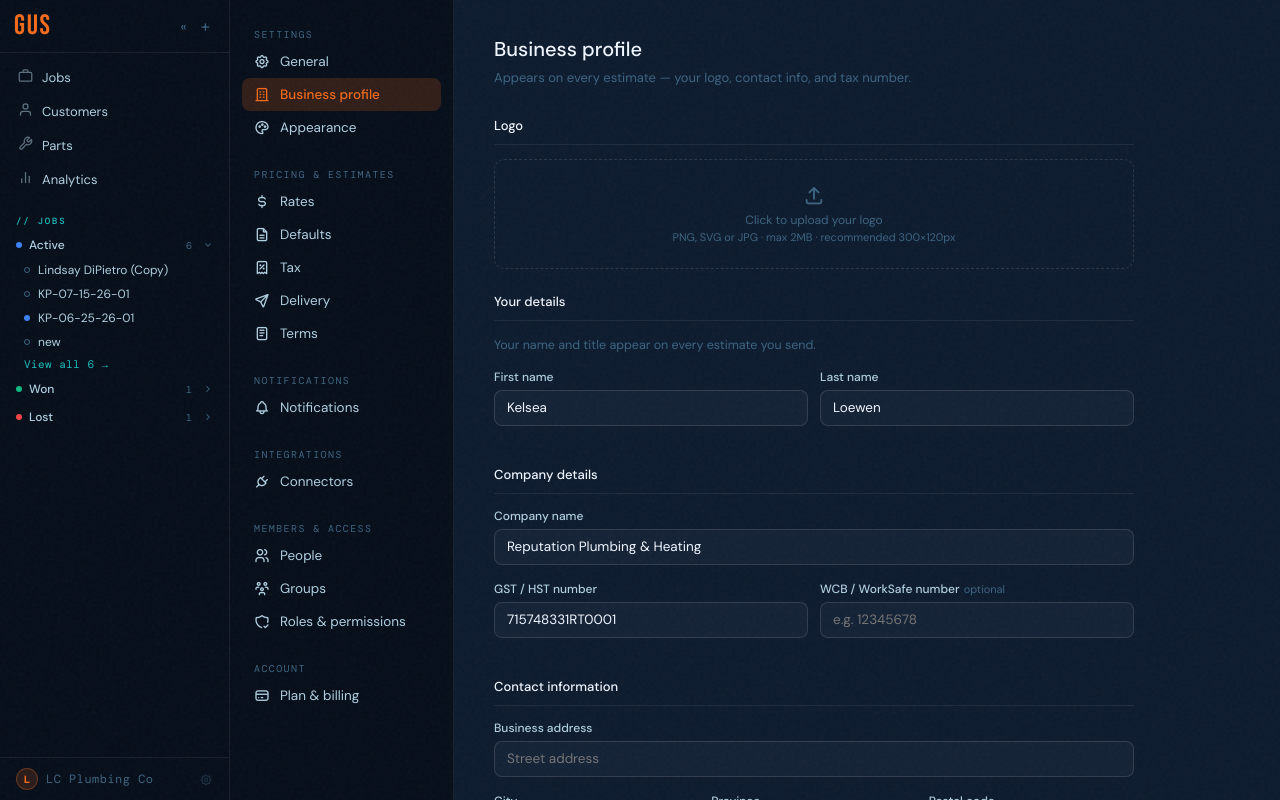
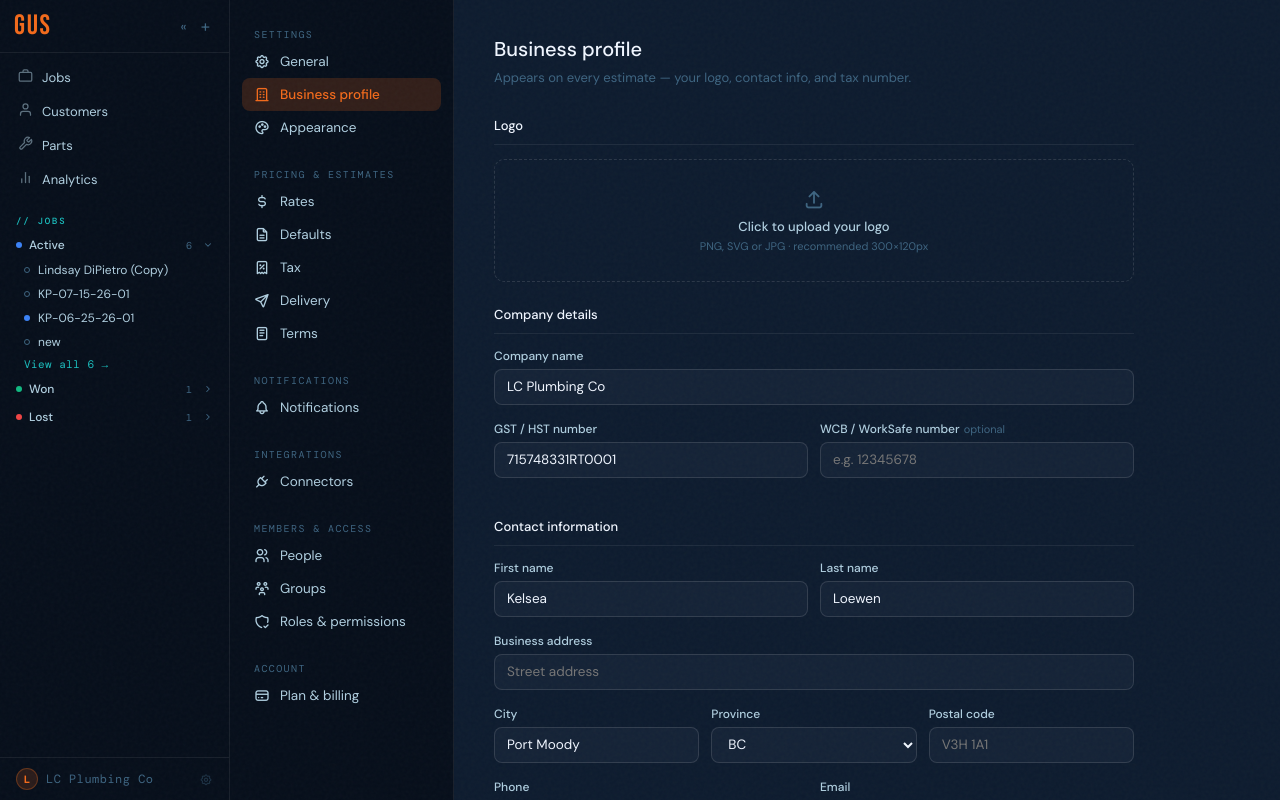
Before and after one commit to ldipietro19/gus-prototype, a Next.js app: page /settings in a window 1280 px wide. Built offline with nearby package versions, Linux system fonts and the light colour scheme.

Commit message:
wire all estimate settings to quote page + logo upload

```diff
--- a/components/SettingsPanel.tsx
+++ b/components/SettingsPanel.tsx
@@ -1,7 +1,7 @@
 "use client";
-import { useState, useEffect } from "react";
+import { useState, useEffect, useRef } from "react";
 import { calculateTax, formatTaxLabel, Province, PST_PROVINCES, PROVINCE_NAMES } from "@/lib/taxEngine";
-import { defaultPricingSettings, loadPricingSettings, savePricingSettings } from "@/lib/mockData";
+import { defaultPricingSettings, loadPricingSettings, savePricingSettings, loadLogo, saveLogo, removeLogo } from "@/lib/mockData";
 
 type Tab =
   | "general" | "business" | "appearance"
@@ -111,6 +111,26 @@ export default function SettingsPanel() {
   ]);
   const [followupExpandedStep, setFollowupExpandedStep] = useState<number | null>(null);
 
+  // Business profile
+  const [companyName, setCompanyName] = useState(defaultPricingSettings.companyName);
+  const [gstNumber, setGstNumber] = useState(defaultPricingSettings.gstNumber);
+  const [phone, setPhone] = useState(defaultPricingSettings.phone);
+  const [bizEmail, setBizEmail] = useState(defaultPricingSettings.email);
+  const [logoUrl, setLogoUrl] = useState<string | null>(null);
+  const logoInputRef = useRef<HTMLInputElement>(null);
+
+  const handleLogoUpload = (e: React.ChangeEvent<HTMLInputElement>) => {
+    const file = e.target.files?.[0];
+    if (!file) return;
+    const reader = new FileReader();
+    reader.onload = (ev) => {
+      const dataUrl = ev.target?.result as string;
+      saveLogo(dataUrl);
+      setLogoUrl(dataUrl);
+    };
+    reader.readAsDataURL(file);
+  };
+
   const [province, setProvince] = useState<Province>(defaultPricingSettings.province);
   const [pstRegistered, setPstRegistered] = useState(defaultPricingSettings.pstRegistered);
   const [standardLaborRate, setStandardLaborRate] = useState(defaultPricingSettings.standardLaborRate);
@@ -129,6 +149,11 @@ export default function SettingsPanel() {
 
   useEffect(() => {
     const s = loadPricingSettings();
+    setCompanyName(s.companyName);
+    setGstNumber(s.gstNumber);
+    setPhone(s.phone);
+    setBizEmail(s.email);
+    setLogoUrl(loadLogo());
     setProvince(s.province);
     setPstRegistered(s.pstRegistered);
     setStandardLaborRate(s.standardLaborRate);
@@ -204,32 +229,58 @@ export default function SettingsPanel() {
           <div>
             <h1 style={{ fontSize: "20px", fontWeight: 500, color: "var(--text)", marginBottom: "6px" }}>Business profile</h1>
             <p style={{ fontSize: "13px", color: "var(--text-muted)", marginBottom: "28px", lineHeight: 1.6 }}>Appears on every estimate — your logo, contact info, and tax number.</p>
+
+            {/* Logo */}
             <div style={sec}>
               <SectionTitle>Logo</SectionTitle>
-              <div style={{ border: "1.5px dashed rgba(255,255,255,0.12)", borderRadius: "10px", padding: "24px", textAlign: "center", cursor: "pointer", background: "var(--bg-page)" }}>
-                <i className="ti ti-upload" style={{ fontSize: "22px", color: "var(--text-muted)", display: "block", marginBottom: "6px" }} />
-                <div style={{ fontSize: "12px", color: "var(--text-muted)" }}>Click to upload your logo</div>
-                <div style={{ fontSize: "11px", color: "var(--text-muted)", marginTop: "2px" }}>PNG, SVG or JPG · max 2MB · recommended 300×120px</div>
+              <input ref={logoInputRef} type="file" accept="image/*" style={{ display: "none" }} onChange={handleLogoUpload} />
+              {logoUrl ? (
+                <div style={{ border: "1px solid var(--border)", borderRadius: "10px", padding: "16px", background: "var(--bg-page)", display: "flex", alignItems: "center", gap: "16px" }}>
+                  {/* eslint-disable-next-line @next/next/no-img-element */}
+                  <img src={logoUrl} alt="Company logo" style={{ maxHeight: "60px", maxWidth: "180px", objectFit: "contain", borderRadius: "4px" }} />
+                  <div style={{ flex: 1 }}>
+                    <div style={{ fontSize: "13px", color: "var(--text)", marginBottom: "4px" }}>Logo uploaded</div>
+                    <div style={{ fontSize: "11.5px", color: "var(--text-muted)" }}>Appears in the header of every estimate you send.</div>
+                  </div>
+                  <div style={{ display: "flex", flexDirection: "column", gap: "6px" }}>
+                    <button onClick={() => logoInputRef.current?.click()} style={{ fontSize: "12px", color: "var(--teal)", background: "rgba(26,191,191,0.08)", border: "1px solid rgba(26,191,191,0.2)", borderRadius: "6px", padding: "5px 12px", cursor: "pointer" }}>Replace</button>
+                    <button onClick={() => { removeLogo(); setLogoUrl(null); }} style={{ fontSize: "12px", color: "var(--text-muted)", background: "none", border: "1px solid rgba(255,255,255,0.1)", borderRadius: "6px", padding: "5px 12px", cursor: "pointer" }}>Remove</button>
+                  </div>
+                </div>
+              ) : (
+                <div onClick={() => logoInputRef.current?.click()} style={{ border: "1.5px dashed rgba(255,255,255,0.12)", borderRadius: "10px", padding: "28px", textAlign: "center", cursor: "pointer", background: "var(--bg-page)", transition: "border-color 0.15s" }}
+                  onMouseEnter={e => (e.currentTarget as HTMLElement).style.borderColor = "rgba(26,191,191,0.4)"}
+                  onMouseLeave={e => (e.currentTarget as HTMLElement).style.borderColor = "rgba(255,255,255,0.12)"}>
+                  <i className="ti ti-upload" style={{ fontSize: "22px", color: "var(--text-muted)", display: "block", marginBottom: "8px" }} />
+                  <div style={{ fontSize: "13px", color: "var(--text-secondary)", fontWeight: 500 }}>Click to upload your logo</div>
+                  <div style={{ fontSize: "11px", color: "var(--text-muted)", marginTop: "4px" }}>PNG, SVG or JPG · recommended 300×120px</div>
+                </div>
+              )}
+            </div>
+
+            {/* Company details */}
+            <div style={sec}>
+              <SectionTitle>Company details</SectionTitle>
+              <Field label="Company name">
+                <input type="text" value={companyName} onChange={e => setCompanyName(e.target.value)} style={inp} />
+              </Field>
+              <div style={row2}>
+                <Field label="GST / HST number">
+                  <input type="text" value={gstNumber} onChange={e => setGstNumber(e.target.value)} style={inp} />
+                </Field>
+                <Field label="WCB / WorkSafe number" optional>
+                  <input type="text" placeholder="e.g. 12345678" style={inp} />
+                </Field>
               </div>
             </div>
+
+            {/* Contact info */}
             <div style={sec}>
-              <SectionTitle>Your details</SectionTitle>
-              <p style={{ fontSize: "12.5px", color: "var(--text-muted)", marginBottom: "14px", lineHeight: 1.6 }}>Your name and title appear on every estimate you send.</p>
+              <SectionTitle>Contact information</SectionTitle>
               <div style={row2}>
                 <Field label="First name"><input type="text" defaultValue="Kelsea" style={inp} /></Field>
                 <Field label="Last name"><input type="text" defaultValue="Loewen" style={inp} /></Field>
               </div>
-            </div>
-            <div style={sec}>
-              <SectionTitle>Company details</SectionTitle>
-              <Field label="Company name"><input type="text" defaultValue="Reputation Plumbing & Heating" style={inp} /></Field>
-              <div style={row2}>
-                <Field label="GST / HST number"><input type="text" defaultValue="715748331RT0001" style={inp} /></Field>
-                <Field label="WCB / WorkSafe number" optional><input type="text" placeholder="e.g. 12345678" style={inp} /></Field>
-              </div>
-            </div>
-            <div style={sec}>
-              <SectionTitle>Contact information</SectionTitle>
               <Field label="Business address"><input type="text" placeholder="Street address" style={inp} /></Field>
               <div style={row3}>
                 <Field label="City"><input type="text" defaultValue="Port Moody" style={inp} /></Field>
@@ -239,12 +290,17 @@ export default function SettingsPanel() {
                 <Field label="Postal code"><input type="text" placeholder="V3H 1A1" style={inp} /></Field>
               </div>
               <div style={row2}>
-                <Field label="Phone"><input type="tel" defaultValue="778-840-1388" style={inp} /></Field>
-                <Field label="Email"><input type="email" defaultValue="kelsea@repplumbing.net" style={inp} /></Field>
+                <Field label="Phone">
+                  <input type="tel" value={phone} onChange={e => setPhone(e.target.value)} style={inp} />
+                </Field>
+                <Field label="Email">
+                  <input type="email" value={bizEmail} onChange={e => setBizEmail(e.target.value)} style={inp} />
+                </Field>
               </div>
               <Field label="Website" optional><input type="text" placeholder="https://repplumbing.ca" style={inp} /></Field>
             </div>
-            <SaveBar />
+
+            <SaveBar onSave={() => savePricingSettings({ companyName, gstNumber, phone, email: bizEmail })} />
           </div>
         )}
 
--- a/lib/mockData.ts
+++ b/lib/mockData.ts
@@ -129,6 +129,11 @@ export const mockBusinessProfile: BusinessProfile = {
 
 // ── Pricing Settings ─────────────────────────────────────────────────────────
 export interface PricingSettings {
+  // Business profile
+  companyName: string;
+  gstNumber: string;
+  phone: string;
+  email: string;
   // Tax / province
   province: import("./taxEngine").Province;
   pstRegistered: boolean;
@@ -154,6 +159,10 @@ export interface PricingSettings {
 }
 
 export const defaultPricingSettings: PricingSettings = {
+  companyName: "LC Plumbing Co",
+  gstNumber: "715748331RT0001",
+  phone: "778-840-1388",
+  email: "kelsea@repplumbing.net",
   province: "BC",
   pstRegistered: true,
   standardLaborRate: 113,
@@ -175,6 +184,18 @@ export const defaultPricingSettings: PricingSettings = {
 };
 
 const SETTINGS_KEY = "gus_settings";
+const LOGO_KEY = "gus_logo";
+
+export function loadLogo(): string | null {
+  if (typeof window === "undefined") return null;
+  return localStorage.getItem(LOGO_KEY);
+}
+export function saveLogo(dataUrl: string) {
+  localStorage.setItem(LOGO_KEY, dataUrl);
+}
+export function removeLogo() {
+  localStorage.removeItem(LOGO_KEY);
+}
 
 export function loadPricingSettings(): PricingSettings {
   if (typeof window === "undefined") return defaultPricingSettings;
```
Also changed, not shown: app/q/[token]/page.tsx (+72 -25 lines), 1 other file (tests, documents, lock files or other folders).
